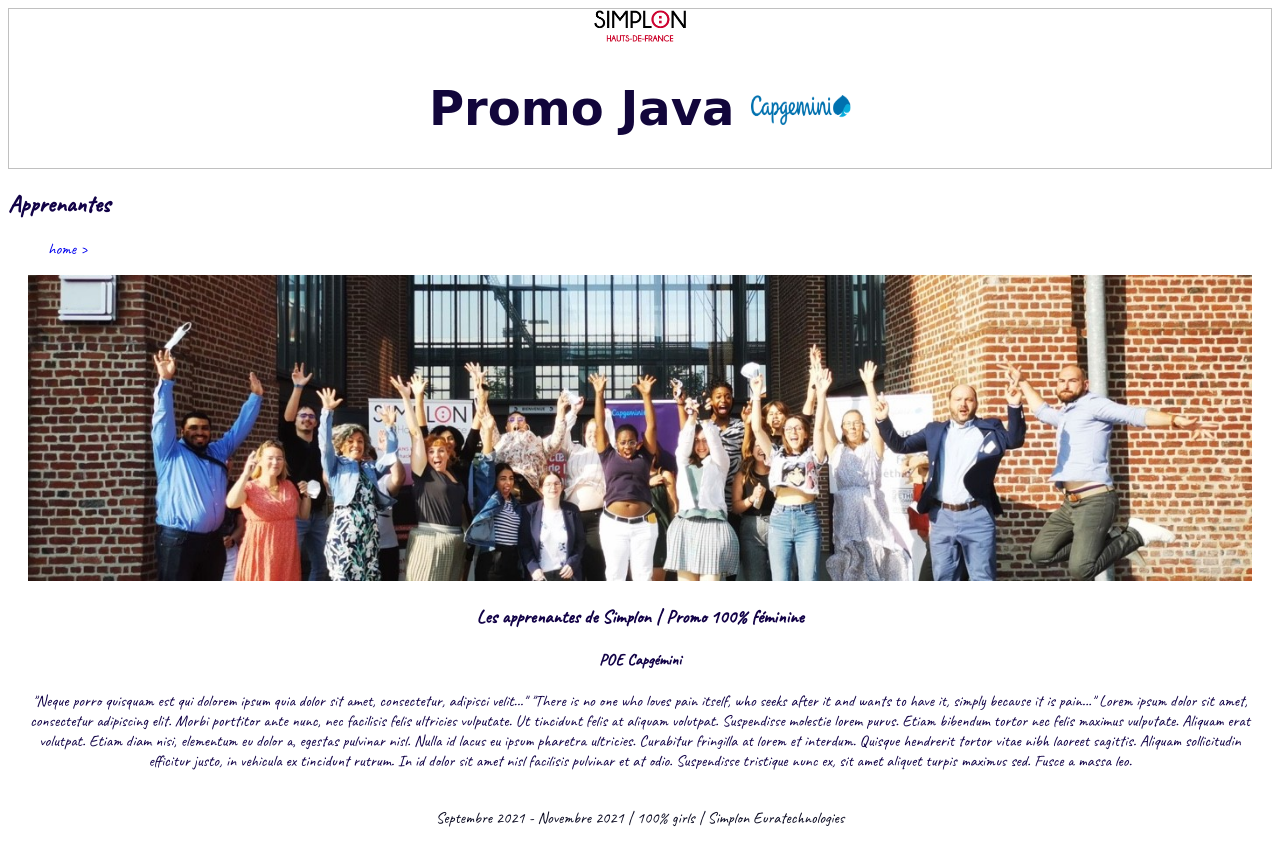
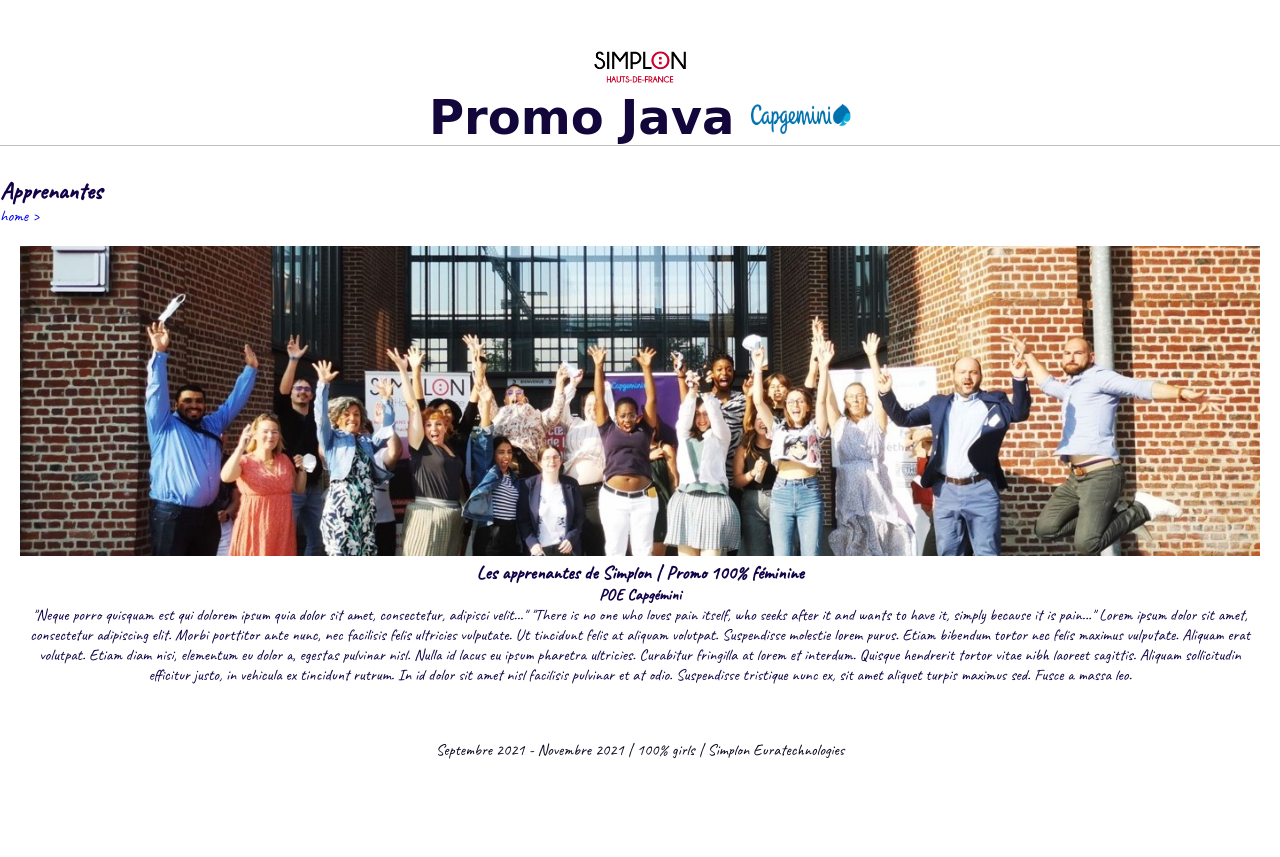
Before and after one commit to yabarji59/Formation_Simplon, a PHP site: page / in a window 1280 px wide. After the commit the page ends 759 px from the top, so only its background shows below. Run offline with PHP 8.4, Linux system fonts and the light colour scheme; some web fonts are replaced.

Commit message:
changes css

```diff
--- a/css/style.css
+++ b/css/style.css
@@ -2,6 +2,9 @@
     /* settings */
     text-decoration: none;
     list-style-type:none;
+    margin: 0;
+    padding: 0;
+    box-sizing: border-box;
     /** h1 color:     color:rgb(9, 9, 32); **/
     /** font h1 : font-family: 'Allison', cursive; **/
     /** global font : font-family: 'Caveat', cursive; */
@@ -13,13 +16,18 @@ body{
     font-family: 'Caveat', cursive;
 }
     .super-header{
-        border:1px solid silver;
+        position:relative;
+        top:50px;
+        margin-bottom:80px;
+        border-bottom:1px solid silver;
         text-align:center;
     }
     /* header */
     nav li{
         display:none;
     }
+
+
     img.logo-simplon{
         min-width:30px;
         max-width:100px;
@@ -40,6 +48,9 @@ body{
     /* fin header */
 
     /* content */
+    img#photo-promo{
+        margin-top:20px;
+    }
     h1{
         font-size:3em;
         color:rgb(18, 6, 59);
@@ -55,6 +66,7 @@ body{
 /** / fin menu style */
 
 footer{
+    margin-top:50px;
     padding:5px;
     background:rgb(255, 255, 255);
     color:rgb(9, 9, 32);
--- a/index.html
+++ b/index.html
@@ -31,7 +31,7 @@
 
          <nav class="navbar">
             <div class="menu-toggle">
-               <div class="hamburger">
+               <div id="menu" class="hamburger">
                </div>
              </div>
             <h2 class="navbar-brand">
@@ -115,7 +115,7 @@
       <section class="content-student">
          <div class="photo-student">
             <div class="picture-all">
-               <img src="./img/img-promo.jpg" alt="photo 1er jour" style="width:100%">
+               <img id="photo-promo" src="./img/img-promo.jpg" alt="photo 1er jour" style="width:100%">
             </div>
          </div>
 
@@ -139,6 +139,8 @@
       <footer>
          <p>Septembre 2021 - Novembre 2021 | 100% girls | Simplon Euratechnologies </p>
       </footer>
+
+      <script src="./js/script.js"></script> <!-- ne pas supprimer -->
    </body>
 
 </html>
```
